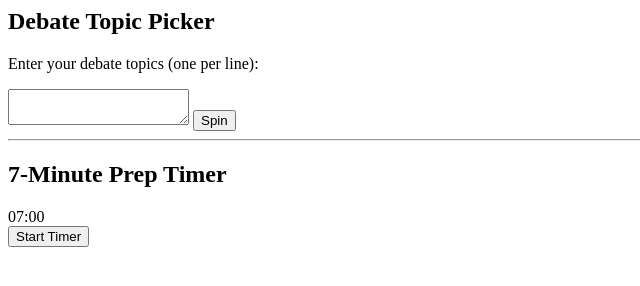
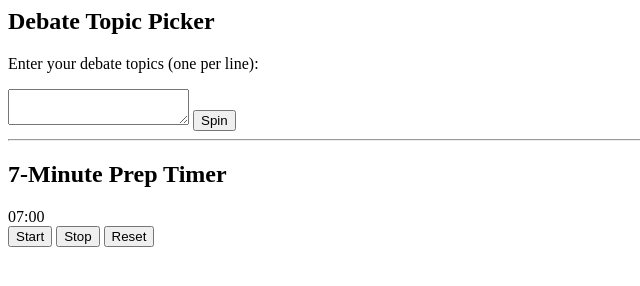
Before and after one commit to TahyatA/debatewheel, a plain HTML site: page index.html in a window 1280 px wide. Shown: the whole page, without its empty margins (0-640 px from the left). Drawn offline with Linux system fonts and the light colour scheme.

Commit message:
Add Stop and Reset buttons to timer

```diff
--- a/index.html
+++ b/index.html
@@ -12,5 +12,9 @@
 <h2>7‑Minute Prep Timer</h2>
 
 <div id="timerDisplay">07:00</div>
-<button id="startTimerBtn">Start Timer</button>
+
+<button id="startTimerBtn">Start</button>
+<button id="stopTimerBtn">Stop</button>
+<button id="resetTimerBtn">Reset</button>
+
 <div id="timerStatus"></div>
```
